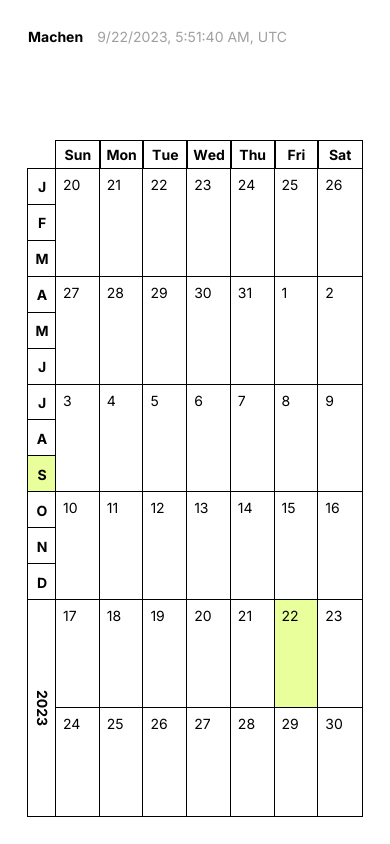
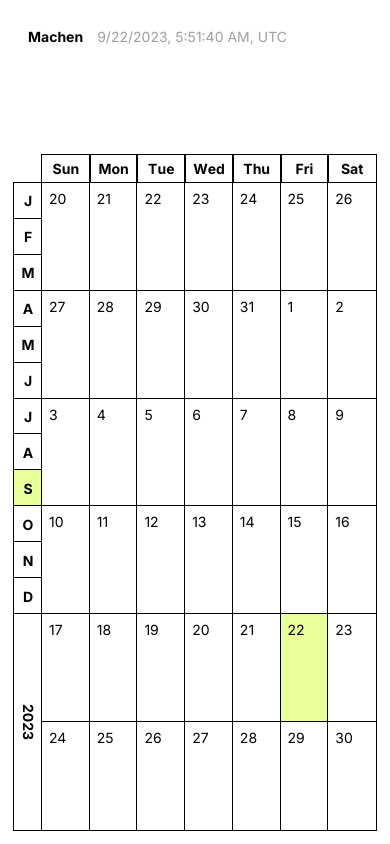
Before and after one commit to skatingincentralpark/machen-v2, a Next.js app: page / in a window 390 px wide. Built offline with nearby package versions, Linux system fonts and the light colour scheme.

Commit message:
Less page padding on mobile

```diff
--- a/src/app/page.tsx
+++ b/src/app/page.tsx
@@ -1,6 +1,7 @@
 "use client";
 import styled from "@emotion/styled";
 import Calendar from "@/components/Calendar";
+import { media } from "@/lib/media-queries";
 
 export default function Home() {
   return (
@@ -15,5 +16,9 @@ const Main = styled.main`
   display: flex;
   flex-direction: column;
   justify-content: end;
-  padding: 2rem;
+  padding: 1rem;
+
+  ${media.sm} {
+    padding: 2rem;
+  }
 `;
```
